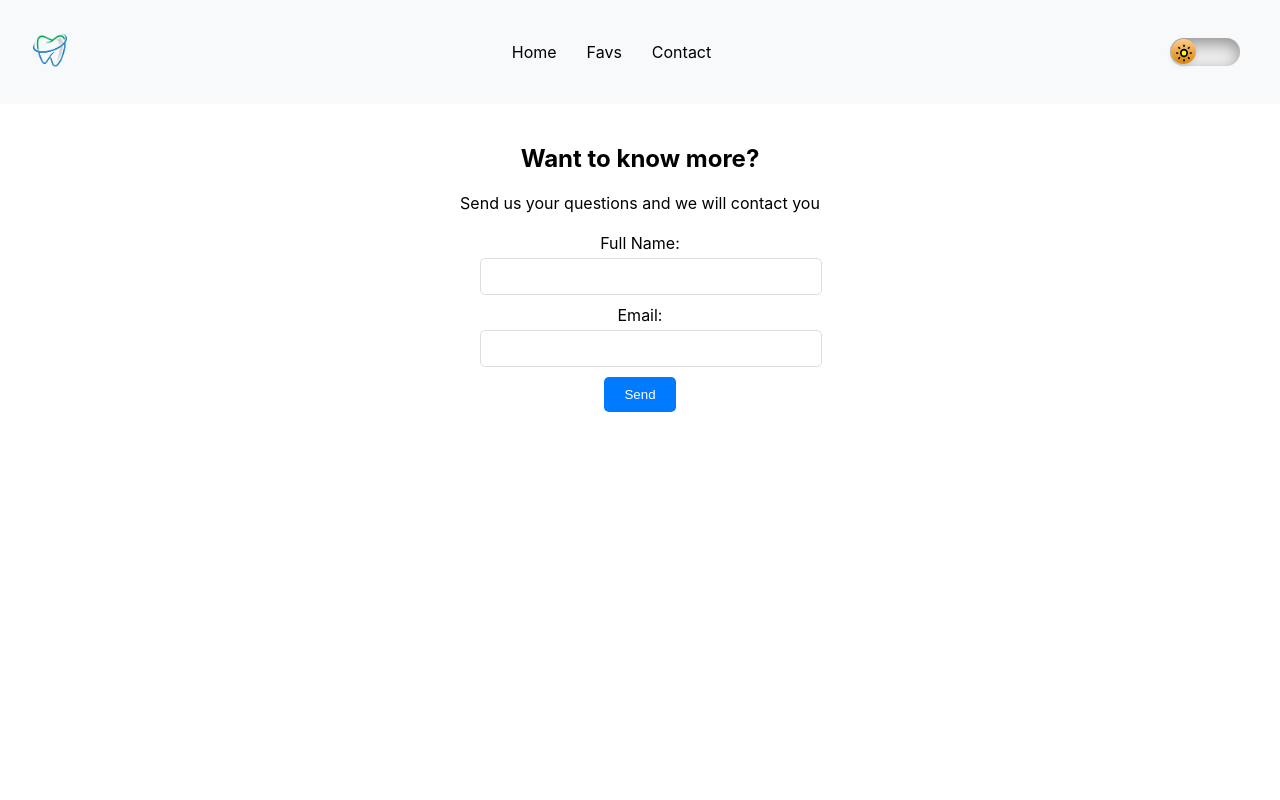
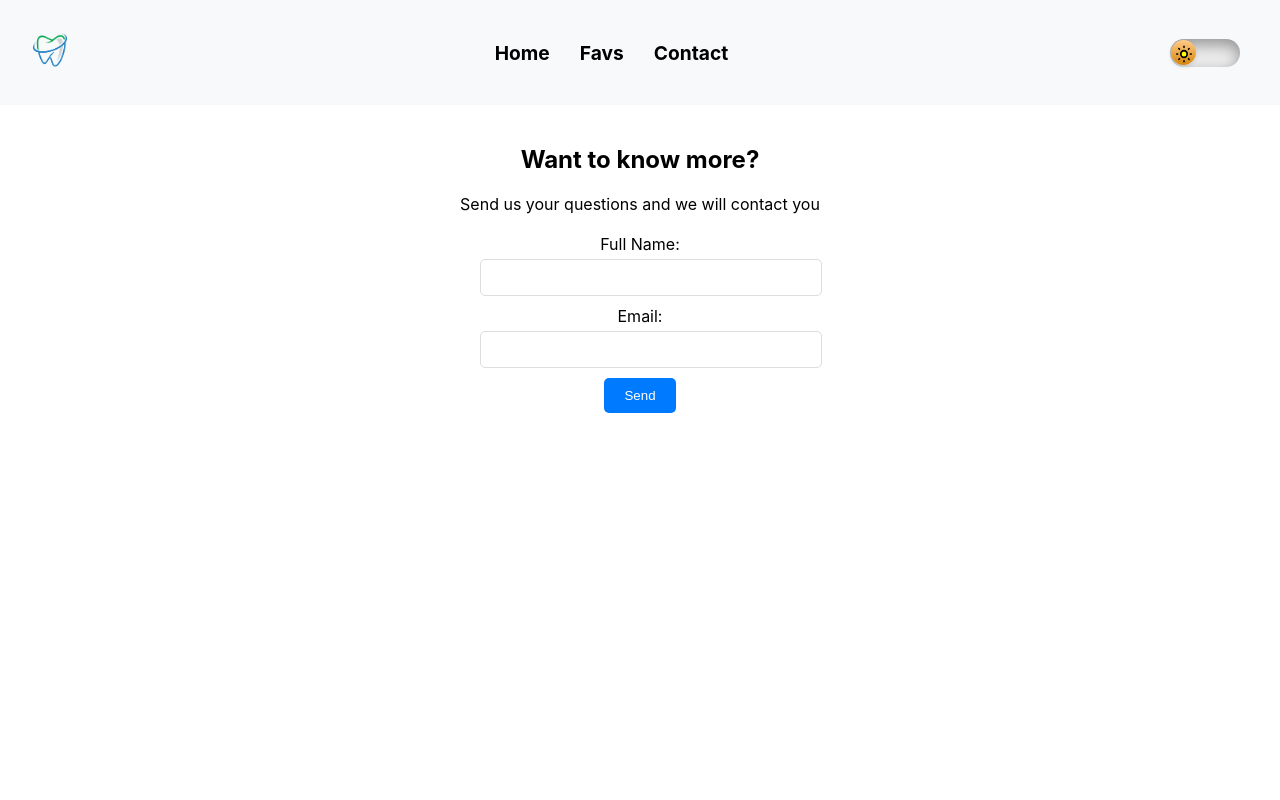
Before and after one commit to wdelcant/ctd-esp-fe3-final, a React (Vite) app: page /contact in a window 1280 px wide. Shown: the top 800 px of the page. Built offline with nearby package versions, Linux system fonts and the light colour scheme; no server answers.

Commit message:
💄 Add fixes UI

```diff
--- a/src/Components/Navbar.jsx
+++ b/src/Components/Navbar.jsx
@@ -9,7 +9,7 @@ const Navbar = () => {
         <img className="logo" src="/images/logo.png" alt="Logo" />
       </Link>
       <div>
-        <Link to={routes.home}>Home</Link>
+        <Link className='links' to={routes.home}>Home</Link>
         <Link to={routes.favs}>Favs</Link>
         <Link to={routes.contact}>Contact</Link>
       </div>
--- a/src/index.css
+++ b/src/index.css
@@ -64,7 +64,7 @@ footer > p {
 }
 
 .dark footer a:hover {
-  color: rgb(136, 136, 136);s
+  color: rgb(136, 136, 136);
 }
 
 form {
@@ -125,7 +125,6 @@ form {
   background-color: transparent;
   font-size: 24px;
 }
-
 
 @keyframes heartClick {
   0% {
@@ -292,7 +291,7 @@ tr:nth-child(even) {
   right: 20px;
   padding: 10px 20px;
   color: white;
-  background-color: #333;
+  background-color: #007bff;
   border-radius: 5px;
   box-shadow: 0 0 10px rgba(0, 0, 0, 0.1);
   opacity: 0.9;
@@ -320,6 +319,11 @@ tr:nth-child(even) {
   opacity: 0;
 }
 
+.dark .toast {
+  background-color: #333;
+  box-shadow: 0 0 10px rgba(1, 0, 0, 0.1);
+}
+
 .navbar {
   display: flex;
   justify-content: space-between;
@@ -328,12 +332,29 @@ tr:nth-child(even) {
   background-color: #f8f9fa;
 }
 
+.navbar a {
+  color: #000;
+  font-weight: bold;
+  font-size: 1.2rem;
+  text-decoration: none;
+  transition: border-bottom 0.3s ease-in-out;
+}
+
+.navbar a:hover {
+  color: #007bff;
+}
+
+.dark .navbar a:hover {
+  color: #0056b3;
+}
+
 .dark .navbar {
   background-color: #333;
 }
 
 .dark .navbar a {
   color: white;
+  transition: border-bottom 0.3s ease-in-out; /* Añade transición */
 }
 
 .navbar img {
@@ -343,11 +364,11 @@ tr:nth-child(even) {
 
 .logo {
   cursor: pointer;
-  filter: drop-shadow: 10x 10x 5px #fff;
+  filter: drop-shadow(1px 1px 10px #fff);
   &:hover {
-  transform: scale(1.2);
-  transition: transform 0.2s;
-}
+    transform: scale(1.2);
+    transition: transform 0.2s;
+  }
 }
 
 .navbar div {
@@ -615,7 +636,7 @@ tr:nth-child(even) {
   padding: 10px;
   border-radius: 5px;
   margin: 10px 0;
-    width: 300px;
+  width: 300px;
 }
 
 .successMessage {
@@ -625,19 +646,18 @@ tr:nth-child(even) {
   padding: 10px;
   border-radius: 5px;
   margin: 10px 0;
-    width: 300px;
-
+  width: 300px;
 }
 
-.errorMessage, .successMessage {
+.errorMessage,
+.successMessage {
   margin: 10px auto;
   display: block;
 }
 
-
-.scroll-to-top{
+.scroll-to-top {
   position: fixed;
-  bottom: 30px;
+  bottom: 80px;
   right: 30px;
   cursor: pointer;
   display: flex;
```
Also changed, not shown: 1 other file (tests, documents, lock files or other folders).
